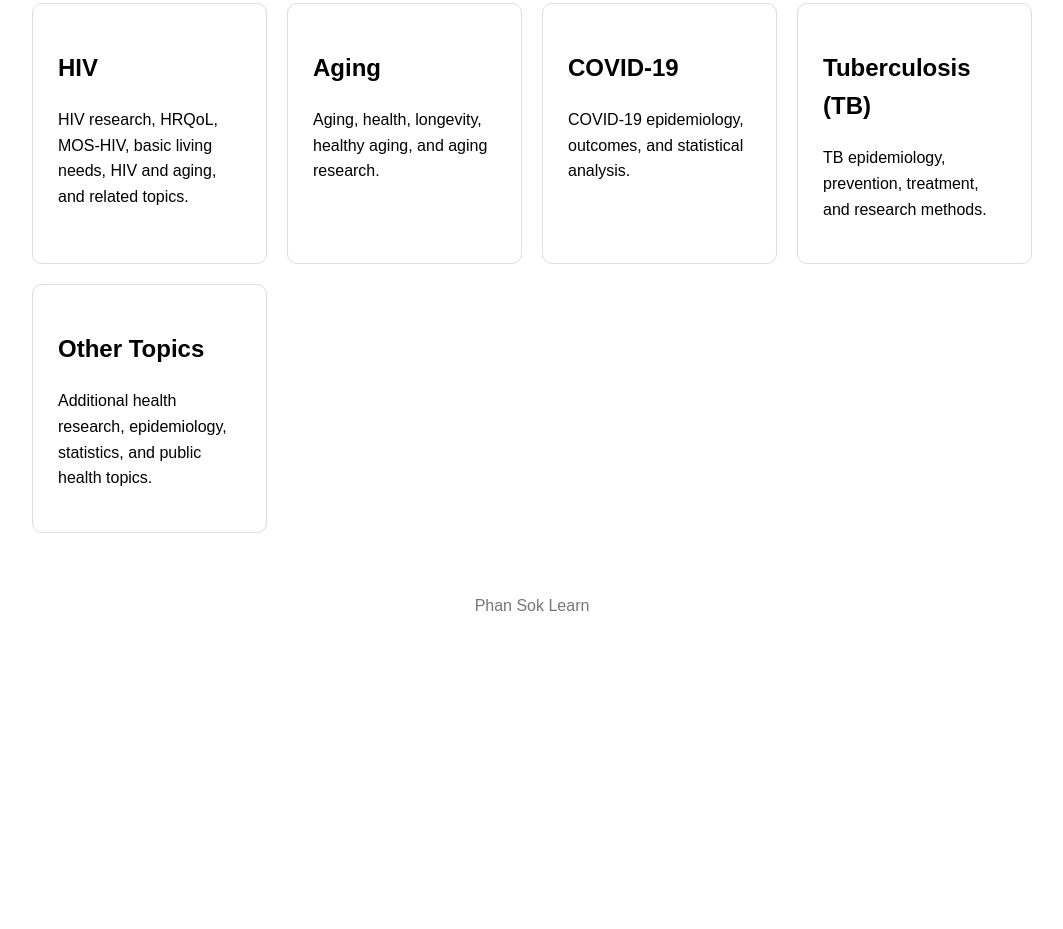
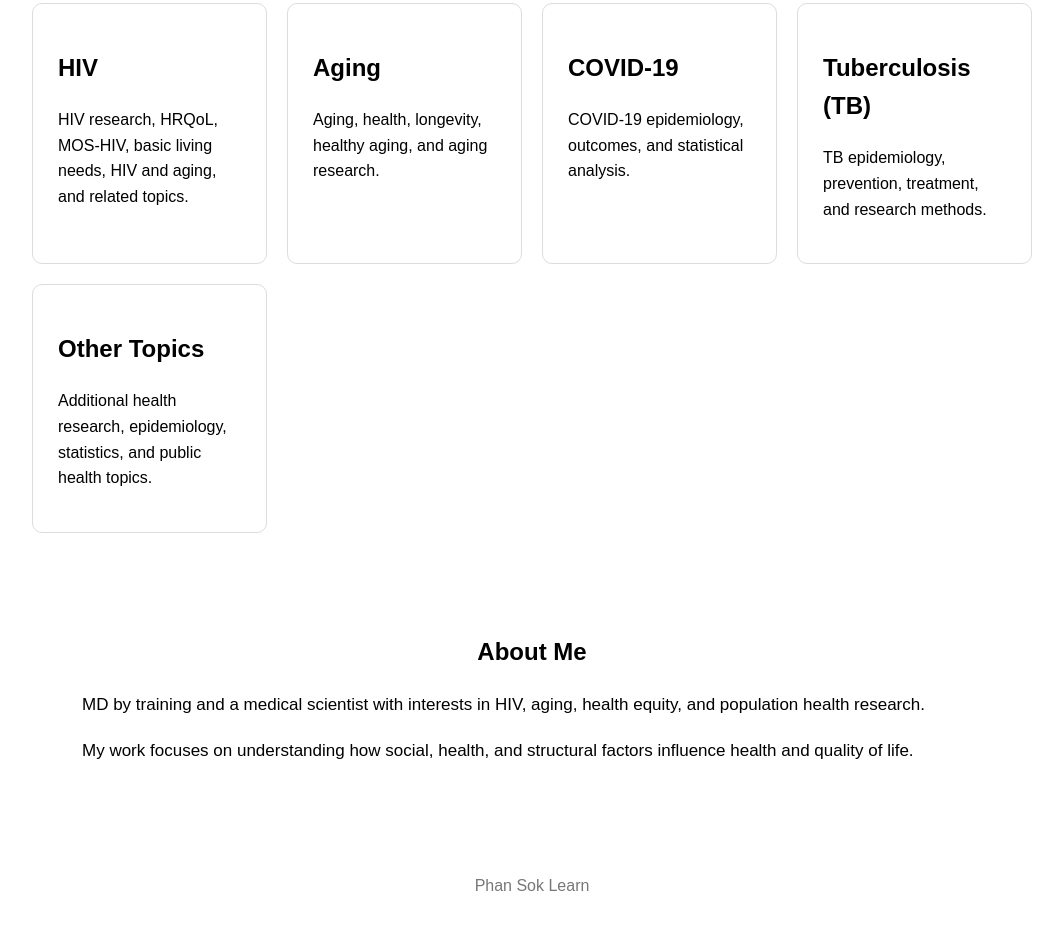
Before and after one commit to phansok/phansok-learn.github.io, a plain HTML site: page index-hidden.html in a window 1280 px wide. Shown: the part 301-1230 px from the top of the page, without its empty margins (108-1171 px from the left). Before the commit the page ends 975 px from the top, so only its background shows below. Drawn offline with Linux system fonts and the light colour scheme.

Commit message:
Update index-hidden.html

```diff
--- a/index-hidden.html
+++ b/index-hidden.html
@@ -144,6 +144,20 @@
 
 </div>
 
+ <section class="about">
+    <h2>About Me</h2>
+
+    <p>
+        MD by training and a medical scientist with interests in
+        HIV, aging, health equity, and population health research.
+    </p>
+
+    <p>
+        My work focuses on understanding how social, health, and
+        structural factors influence health and quality of life.
+    </p>
+</section>
+
 <footer>
     <p>Phan Sok Learn</p>
 </footer>
```
